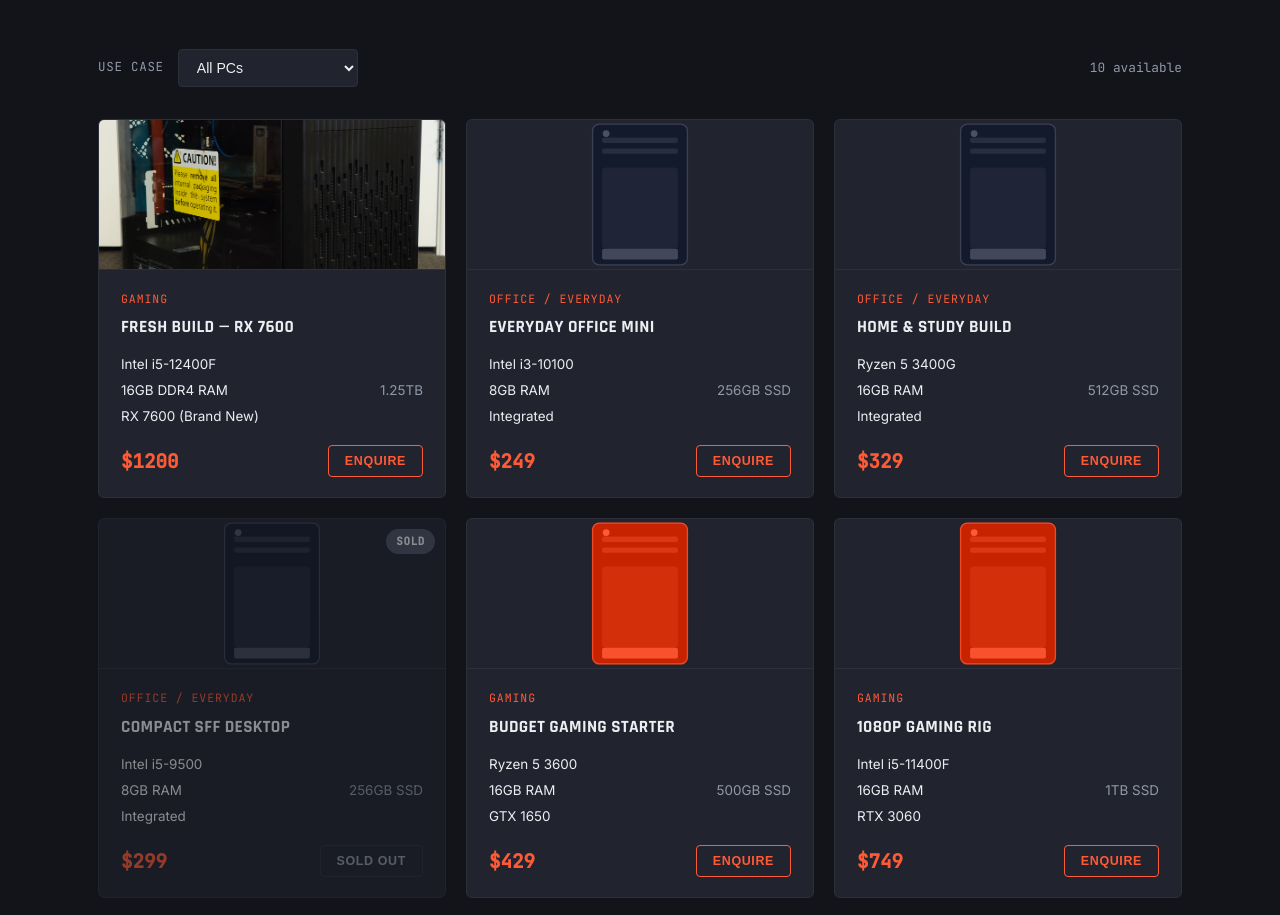
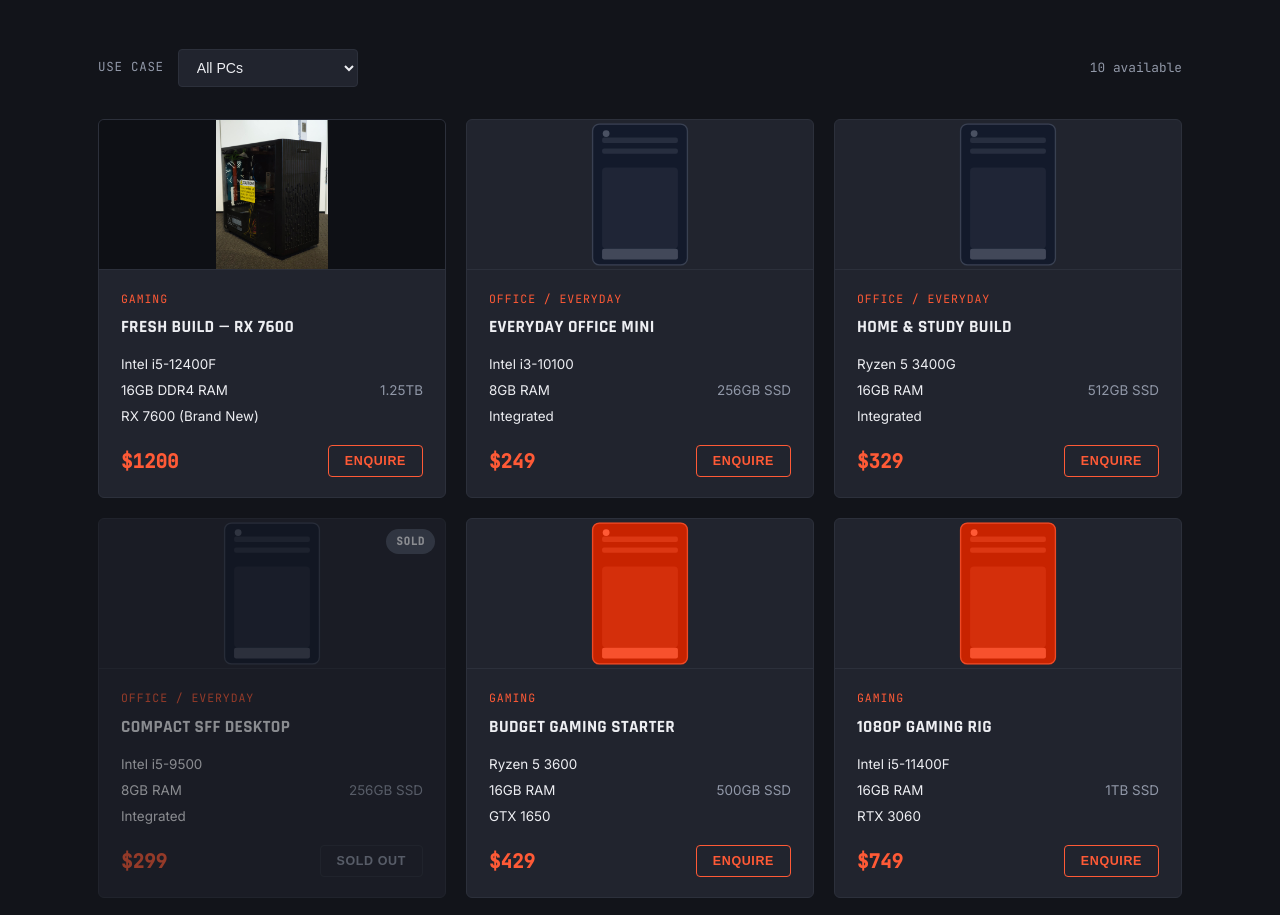
Before and after one commit to getshirukey/shirukey-pcs, a plain HTML site: page index.html in a window 1280 px wide. Shown: the part 1925-2840 px from the top of the page. Drawn offline with Linux system fonts and the light colour scheme.

Commit message:
Update image style and background in card display
Changed image display style from 'cover' to 'contain' and added background color.

```diff
--- a/index.html
+++ b/index.html
@@ -368,7 +368,7 @@
       card.innerHTML = `
         <div class="pc-thumb">
           ${p.sold ? '<span class="pc-sold-badge">Sold</span>' : ''}
-          ${p.image ? `<img src="${p.image}" alt="${p.name}" style="width:100%;height:100%;object-fit:cover;">` : towerSVG(TIER_COLORS[p.tier])}
+          ${p.image ? `<img src="${p.image}" alt="${p.name}" style="width:100%;height:100%;object-fit:contain;background:#0e1015;">` : towerSVG(TIER_COLORS[p.tier])}
         </div>
         <div class="pc-info">
           <span class="tag">${TIER_LABEL[p.tier]}</span>
```
